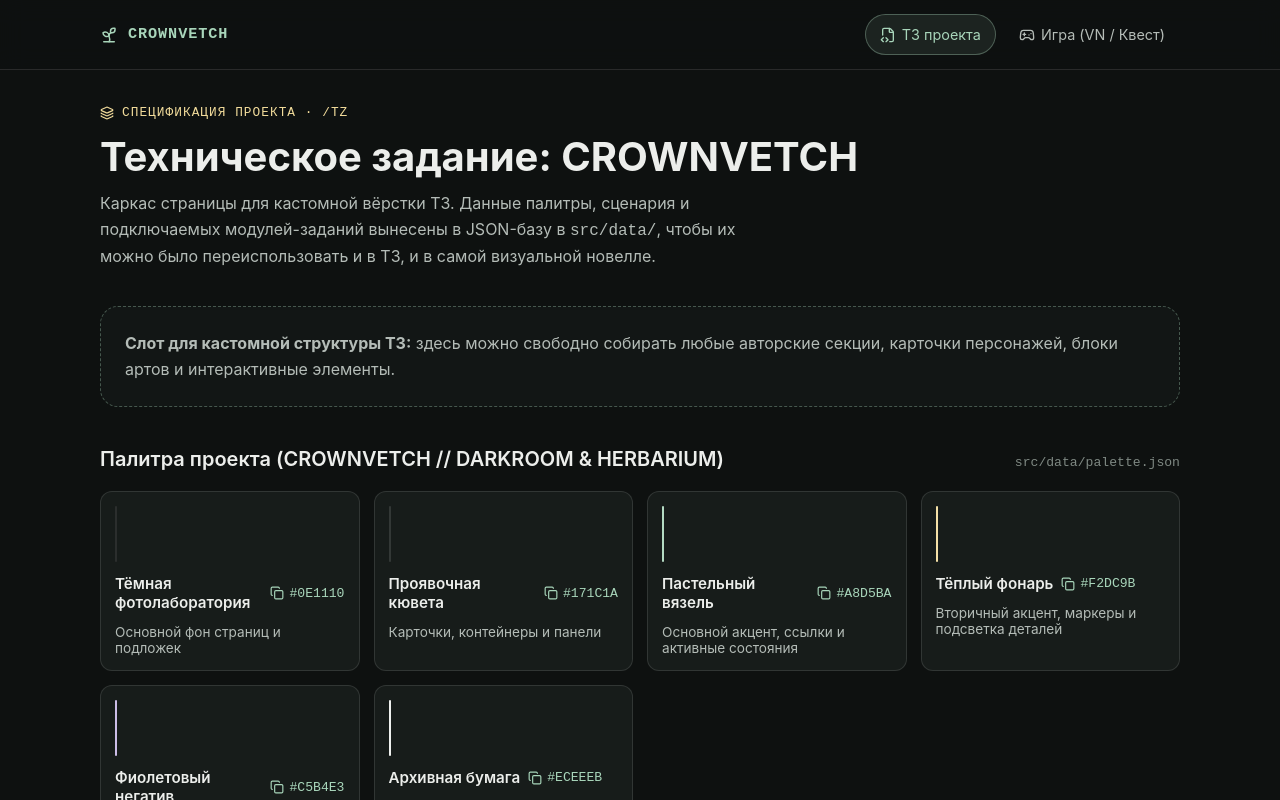
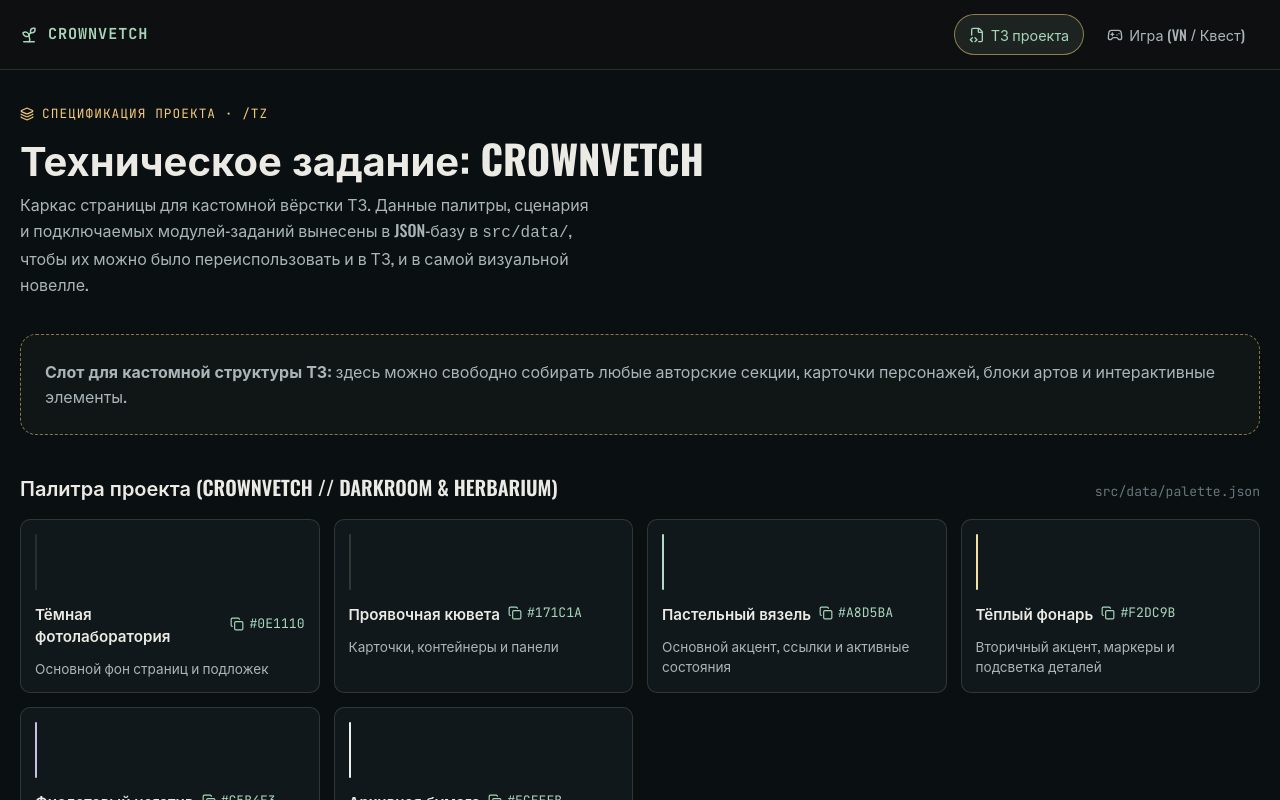
Before and after one commit to ledetav/crownvetch, a React (Vite) app: page /tz in a window 1280 px wide. Shown: the top 800 px of the page. Built offline with nearby package versions, Linux system fonts and the light colour scheme.

Commit message:
feat(fonts): connect Anton, Oswald, and JetBrains Mono display fonts and darkroom tokens

```diff
--- a/index.html
+++ b/index.html
@@ -3,7 +3,13 @@
   <head>
     <meta charset="UTF-8" />
     <meta name="viewport" content="width=device-width, initial-scale=1.0" />
-    <title>CROWNVETCH // ТЗ и визуальная новелла</title>
+    <title>PARADOX // DARKROOM — CROWNVETCH</title>
+    <link rel="preconnect" href="https://fonts.googleapis.com" />
+    <link rel="preconnect" href="https://fonts.gstatic.com" crossorigin />
+    <link
+      href="https://fonts.googleapis.com/css2?family=Anton&family=JetBrains+Mono:ital,wght@0,400;0,500;0,700;1,400&family=Oswald:wght@500;600;700&display=swap"
+      rel="stylesheet"
+    />
   </head>
   <body>
     <div id="root"></div>
--- a/src/styles/tokens.css
+++ b/src/styles/tokens.css
@@ -1,32 +1,42 @@
 /**
- * Дизайн-токены приложения crownvetch.
- * Определяют базовую палитру фотолаборатории, типографическую шкалу,
- * радиусы скругления и отступы. Значения согласованы с src/data/palette.json.
+ * Дизайн-токены приложения crownvetch (PARADOX // DARKROOM).
+ * Определяют тёмно-лабораторную палитру видоискателя, хроматические акценты
+ * глитча (cyan/red/amber), типографическую шкалу и геометрию контейнеров.
  */
 :root {
-  /* Фоны и поверхности */
-  --bg-void: #0e1110;
-  --bg-surface: #171c1a;
-  --bg-surface-elevated: #1f2623;
+  /* Фоны и поверхности фотолаборатории */
+  --bg-void: #0a0f12;
+  --bg-surface: #11181c;
+  --bg-surface-elevated: #172126;
+  --bg-film-strip: #080b0d;
 
   /* Текст */
-  --text-primary: #eceeeb;
-  --text-secondary: #b4bcb7;
-  --text-muted: #7f8983;
+  --text-primary: #eceae4;
+  --text-secondary: #aab5b8;
+  --text-muted: #68757a;
 
-  /* Акценты */
+  /* Акценты видоискателя и глитча */
   --accent-sage: #a8d5ba;
-  --accent-amber: #f2dc9b;
+  --accent-amber: #f2c879;
   --accent-violet: #c5b4e3;
+  --accent-rec: #e63946;
+  --glitch-cyan: #38e8ff;
+  --glitch-red: #ff3b4e;
 
-  /* Границы и тени */
-  --border-subtle: rgba(236, 238, 235, 0.12);
-  --border-accent: rgba(168, 213, 186, 0.35);
+  /* Границы */
+  --border-subtle: rgba(236, 234, 228, 0.14);
+  --border-strong: rgba(236, 234, 228, 0.35);
+  --border-accent: rgba(242, 200, 121, 0.55);
 
-  /* Типографика и геометрия */
-  --font-sans: 'Inter', -apple-system, BlinkMacSystemFont, 'Segoe UI', Roboto, sans-serif;
-  --font-mono: 'JetBrains Mono', 'Fira Code', ui-monospace, SFMono-Regular, monospace;
-  --radius-md: 12px;
-  --radius-lg: 18px;
-  --container-max: 1120px;
+  /* Типографика */
+  --font-display: 'Anton', 'Oswald', Impact, sans-serif;
+  --font-condensed: 'Oswald', sans-serif;
+  --font-sans: 'Oswald', -apple-system, BlinkMacSystemFont, 'Segoe UI', sans-serif;
+  --font-mono: 'JetBrains Mono', ui-monospace, SFMono-Regular, monospace;
+
+  /* Геометрия */
+  --radius-sm: 4px;
+  --radius-md: 10px;
+  --radius-lg: 16px;
+  --container-max: 1320px;
 }
```
